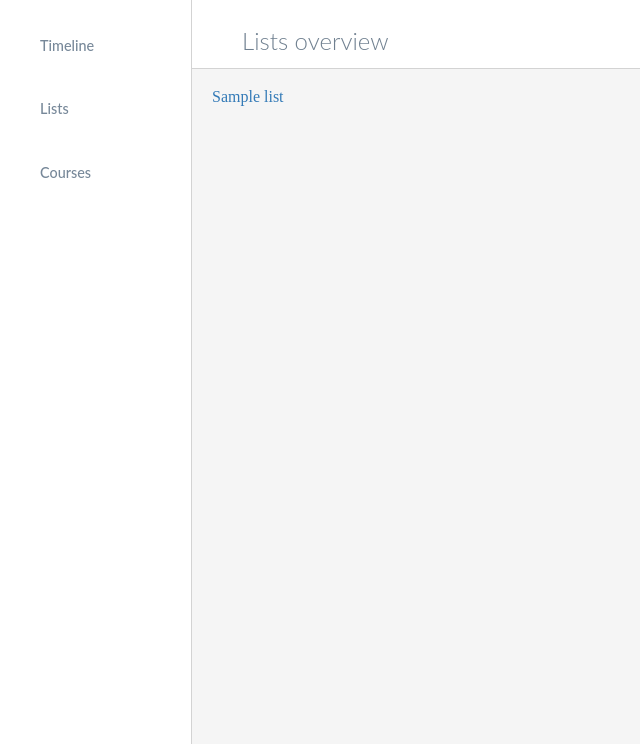
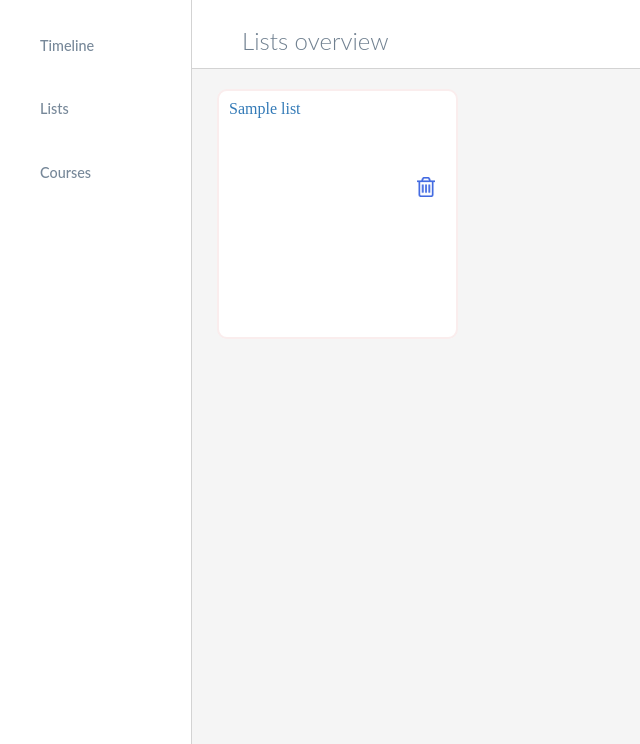
Before and after one commit to Thaeny/IMDeadline, a PHP site: page /lists.php in a window 1280 px wide. Shown: the part 56-800 px from the top of the page, without its empty margins (0-640 px from the left). Run offline with PHP 8.4, Linux system fonts and the light colour scheme; the visitor is signed in with stand-in values (Sample User, id 1); tables that the repository leaves empty or names only in its code hold one stand-in row (values such as "Sample post"); data that the repository does not hold is empty; some libraries are stand-ins or nearby versions.

Commit message:
Lijstoverzicht + link naar lijstpagina
Deletebutton tonen als je beheerder bent + link naar lijstpagina WERKT

```diff
--- a/addlist.php
+++ b/addlist.php
@@ -29,7 +29,7 @@ if(!empty($_POST))
 
         try{
             $list->SaveList();
-            header('Location: timeline.php');
+            header('Location: lists.php');
         }
         catch (Exception $e)
         {
--- a/css/main.css
+++ b/css/main.css
@@ -38,7 +38,7 @@ html, body{
     font-family: "Lato", "proxima-nova", "Helvetica Neue", Arial, sans-serif;
 }
     #addBTN1:hover {
-        background-color: royalblue;
+        background-color: roy;
     }
 
     .dropdown-menu a{
@@ -106,11 +106,47 @@ html, body{
     font-weight: 300;
 }
 
-.deadlineContainer{
+.listContainer{
     width: 100%;
     height: auto;
+    column-count: 4;
+    column-gap: 15px;
+    column-fill: auto;
     padding: 20px;
     display: block;
     margin-top: 125px;
     background-color: whitesmoke;
 }
+
+.lijst{
+    display: block;
+    text-decoration: none;
+    border-radius: 10px;
+    padding: 10px 10px 20px 10px;
+    border: 2px solid #faeded;
+    margin: 0px 2% 20px 2%;
+    height: 250px;
+    -webkit-column-break-inside: avoid;
+    background-color: white;
+    transition-duration: 0.3s;
+}
+
+.btnDelete{
+    opacity: 1;
+    float: right;
+    margin-right:10px;
+    margin-top: 60px;
+    width: 20px;
+    height: 20px;
+    display: block;
+    background-image: url("../images/trashBlue.png");
+    background-size: 90%;
+    background-repeat: no-repeat;
+    background-position: center;
+    transition-duration: 0.15s;
+}
+
+.btnDelete:hover{
+    opacity: 0.6;
+    transition-duration: 0.15s;
+}
--- a/lists.php
+++ b/lists.php
@@ -79,7 +79,7 @@ $lists = $list->GetLists();
             <p>Lists overview</p>
         </div>
 
-        <div class="deadlineContainer">
+        <div class="listContainer">
             <?php foreach( $lists as $lijst):  ?>
 
                 <div class="lijst">
@@ -87,6 +87,9 @@ $lists = $list->GetLists();
                     <h3><a href="list.php?id=<?php echo $lijst['listId']; ?> "><?php echo $lijst['listname']; ?></a></h3>
 
 
+                    <?php if($_SESSION['user'] == $lijst['username']): ?>
+                        <a href="#" class="btnDelete" data-id=<?php echo $lijst['listId'] ?>></a>
+                    <?php endif; ?>
 
 
                 </div>
```
Also changed, not shown: images/trashBlue.png (added).
